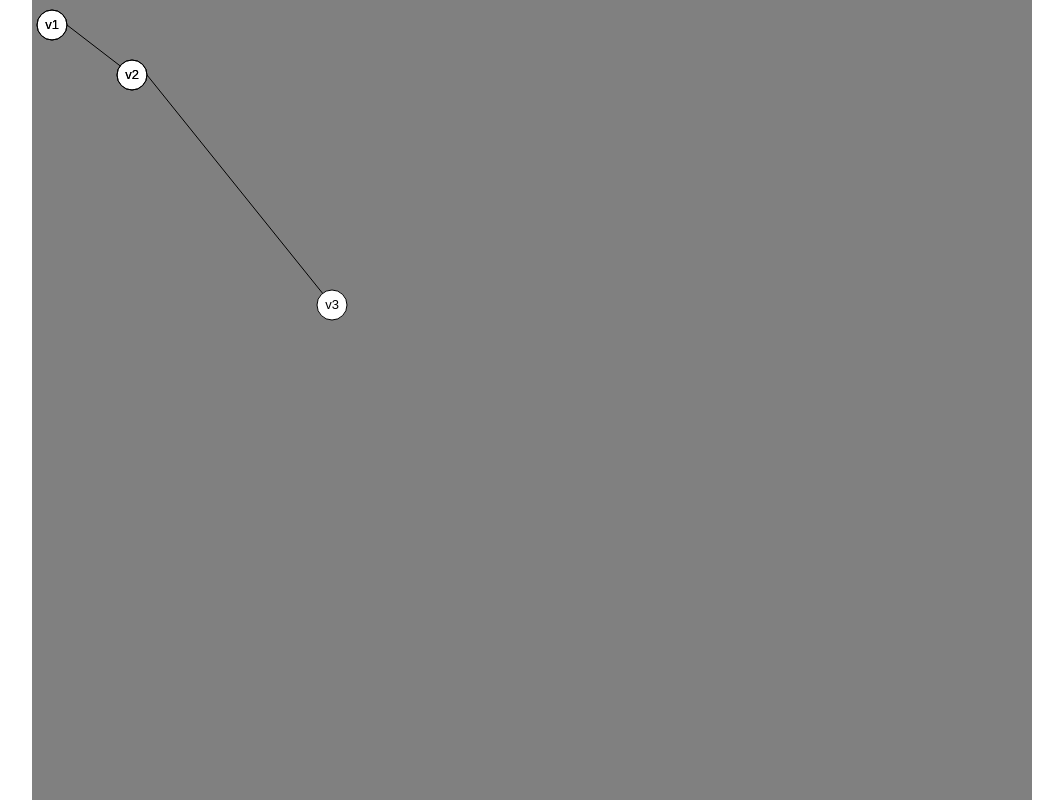
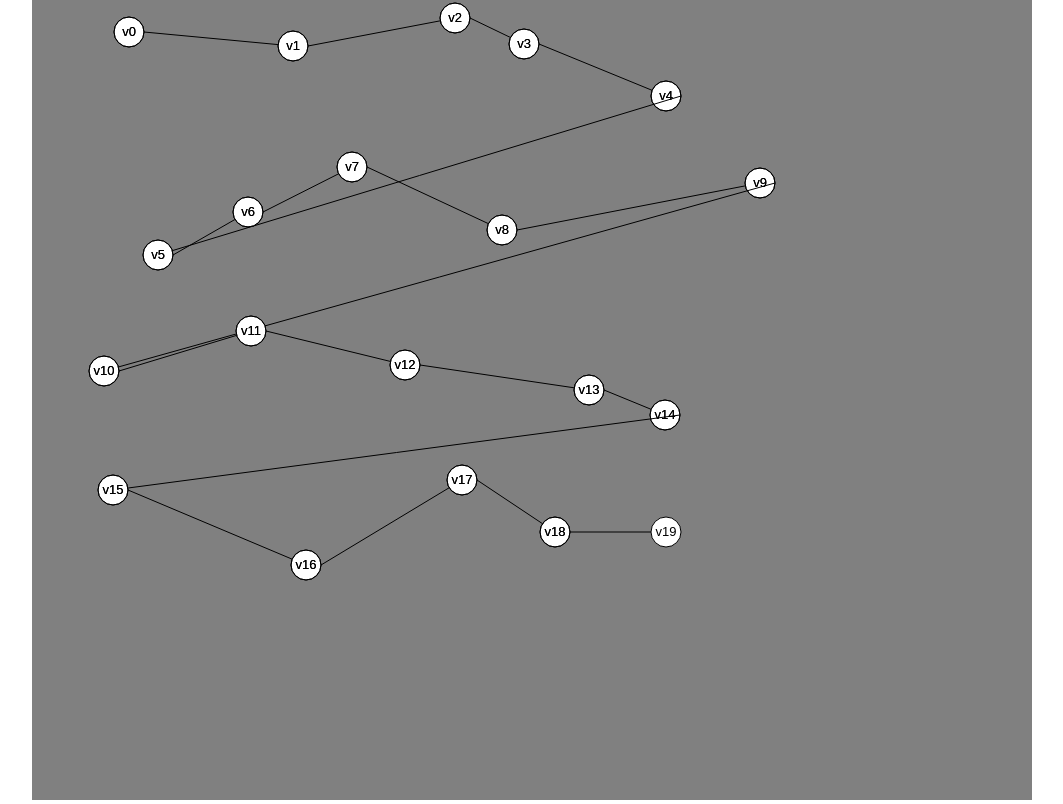
Before and after one commit to bloominstituteoftechnology/Graphs, a React (Create React App) app in the folder projects/graph/: page / in a window 1280 px wide. Shown: the whole page, without its empty margins (108-1171 px from the left). Built offline with nearby package versions, Linux system fonts and the light colour scheme.

Commit message:
Called randomize function in updateCanvas

```diff
--- a/projects/graph/src/App.js
+++ b/projects/graph/src/App.js
@@ -30,13 +30,15 @@ class GraphView extends Component {
    * Render the canvas
    */
   updateCanvas() {
+
     let canvas = this.refs.canvas;
     let ctx = canvas.getContext('2d');
 
-    console.log('this.props.graph: ', this.props.graph);
+    console.log('this.props.graph: ', this.props.graph.vertexes);
     // call our dummy function
-    this.props.graph.createDummyGraph();
-    console.log('called createDummyGraph');
+    // this.props.graph.createDummyGraph();
+
+    this.props.graph.randomize(5, 4, 150, 0.6);
 
     // Clear it
     ctx.fillStyle = 'grey';
@@ -107,6 +109,8 @@ class App extends Component {
 
     // !!! IMPLEMENT ME
     // use the graph randomize() method
+    const g = new Graph();
+    g.randomize(5, 4, 150, 0.6);
   }
 
   render() {
--- a/projects/graph/src/graph.js
+++ b/projects/graph/src/graph.js
@@ -28,15 +28,15 @@ export class Graph {
     this.vertexes = [];
   }
 
-  createDummyGraph() {
-    const dummyVertex1 = new Vertex('v1', {x: 20, y: 25});
-    const dummyVertex2 = new Vertex('v2', {x: 100, y: 75});
-    const dummyVertex3 = new Vertex('v3', {x: 300, y: 305});
+  // createDummyGraph() {
+  //   const dummyVertex1 = new Vertex('v1', {x: 20, y: 25});
+  //   const dummyVertex2 = new Vertex('v2', {x: 100, y: 75});
+  //   const dummyVertex3 = new Vertex('v3', {x: 300, y: 305});
 
-    this.vertexes.push(dummyVertex1);
-    this.vertexes.push(dummyVertex2);
-    this.vertexes.push(dummyVertex3);
-  }
+  //   this.vertexes.push(dummyVertex1);
+  //   this.vertexes.push(dummyVertex2);
+  //   this.vertexes.push(dummyVertex3);
+  // }
 
   /**
    * Create a random graph
```
